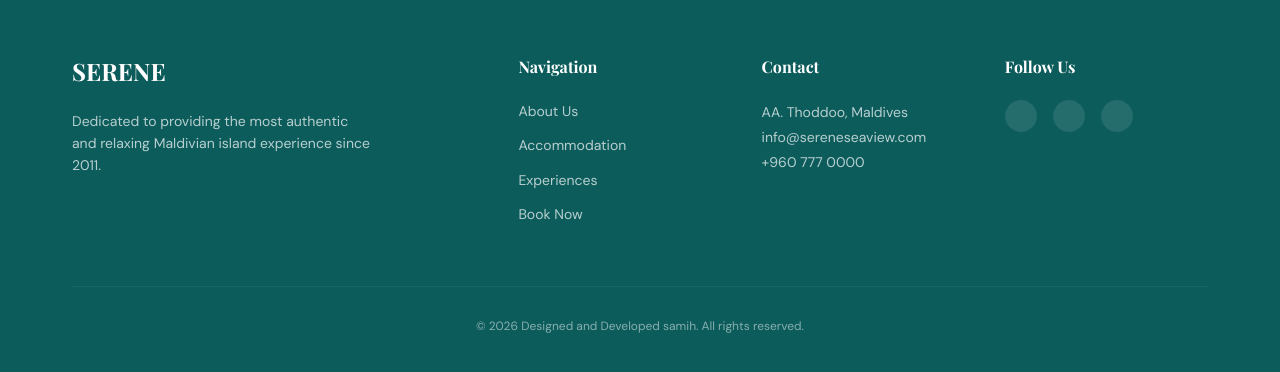
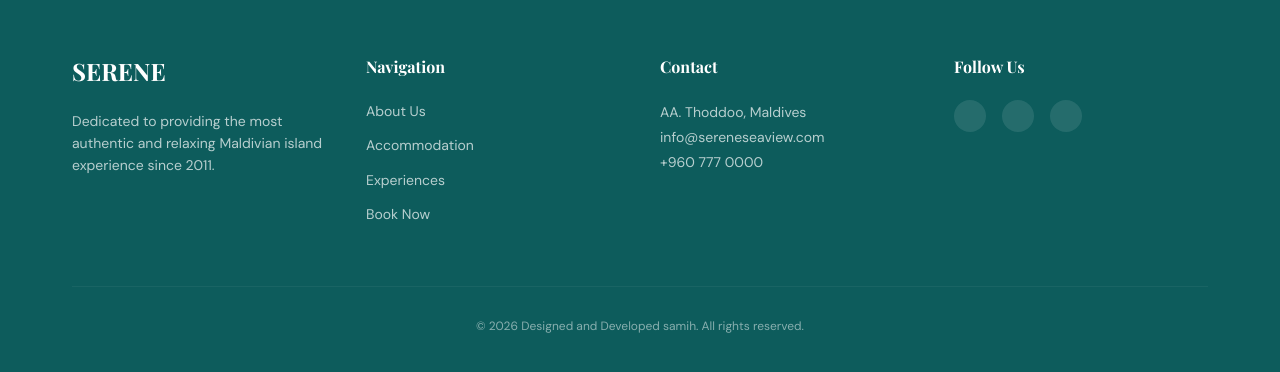
Before and after one commit to ahmedsaamih/visitbaarah, a Next.js app: page / in a window 1280 px wide. Shown: the part 2662-3034 px from the top of the page. Built offline with nearby package versions, Linux system fonts and the light colour scheme; no server answers; the database is empty.

Commit message:
refactor: remove services from homepage data and update ExperienceSection to enhance clarity and performance

```diff
--- a/app/page.tsx
+++ b/app/page.tsx
@@ -16,7 +16,6 @@ const getHomepageData = unstable_cache(
       roomTypes,
       activities,
       menuItems,
-      services,
       gallery,
       testimonials,
       settings
@@ -27,10 +26,6 @@ const getHomepageData = unstable_cache(
         with: { media: true }
       }),
       db.query.menuItems.findMany({ where: (t, { eq }) => eq(t.isAvailable, true) }),
-      db.query.services.findMany({
-        where: (t, { eq }) => eq(t.isActive, true),
-        with: { media: true }
-      }),
       db.query.media.findMany({
         where: (t, { eq }) => eq(t.entityType, "gallery"),
         limit: 20
@@ -47,7 +42,6 @@ const getHomepageData = unstable_cache(
       roomTypes,
       activities,
       menuItems,
-      services,
       gallery,
       testimonials,
       settings
@@ -63,7 +57,6 @@ export default async function HomePage() {
     roomTypes,
     activities,
     menuItems,
-    services,
     gallery,
     testimonials,
     settings
@@ -129,7 +122,6 @@ export default async function HomePage() {
 
       <ExperienceSection
         menuItems={menuItems}
-        services={services}
         gallery={gallery}
         diningImageUrl={diningImage}
       />
@@ -177,9 +169,16 @@ export default async function HomePage() {
 
       <BookingSection roomTypes={roomTypes} />
 
-      <footer style={{ background: "var(--teal)", color: "#fff", padding: "80px 0 40px" }}>
+      <footer style={{ background: "var(--teal)", color: "#fff", padding: "clamp(56px, 10vw, 80px) 0 40px" }}>
         <div className="container">
-          <div style={{ display: "grid", gridTemplateColumns: "2fr 1fr 1fr 1fr", gap: "40px", marginBottom: "60px" }}>
+          <div
+            style={{
+              display: "grid",
+              gridTemplateColumns: "repeat(auto-fit, minmax(170px, 1fr))",
+              gap: "clamp(24px, 4vw, 40px)",
+              marginBottom: "clamp(36px, 8vw, 60px)",
+            }}
+          >
             <div>
               <h2 style={{ color: "#fff", marginBottom: "24px", fontFamily: "var(--font-serif)" }}>SERENE</h2>
               <p style={{ opacity: 0.7, maxWidth: "300px", fontSize: "14px" }}>
--- a/components/public/ExperienceSection.tsx
+++ b/components/public/ExperienceSection.tsx
@@ -4,14 +4,28 @@ import { useState } from "react";
 import MenuModal from "./MenuModal";
 import GsapCarousel from "./GsapCarousel";
 
+interface MenuItem {
+  id: number;
+  name: string;
+  description: string | null;
+  price: string;
+  category: string;
+  isVegetarian: boolean;
+}
+
+interface GalleryItem {
+  id: number;
+  url: string;
+  alt?: string | null;
+}
+
 interface ExperienceProps {
-  menuItems: any[];
-  services: any[];
-  gallery: any[];
+  menuItems: MenuItem[];
+  gallery: GalleryItem[];
   diningImageUrl?: string;
 }
 
-export default function ExperienceSection({ menuItems, services, gallery, diningImageUrl }: ExperienceProps) {
+export default function ExperienceSection({ menuItems, gallery, diningImageUrl }: ExperienceProps) {
   const [isMenuOpen, setIsMenuOpen] = useState(false);
 
   const hasDining = menuItems && menuItems.length > 0;
@@ -61,7 +75,7 @@ export default function ExperienceSection({ menuItems, services, gallery, dining
                 </div>
               </div>
               <div className="reveal">
-                <h3 style={{ fontSize: "clamp(24px, 3vw, 28px)", marginBottom: "32px", borderBottom: "1px solid var(--border)", paddingBottom: "16px" }}>The Chef's Specials</h3>
+                <h3 style={{ fontSize: "clamp(24px, 3vw, 28px)", marginBottom: "32px", borderBottom: "1px solid var(--border)", paddingBottom: "16px" }}>The Chef&apos;s Specials</h3>
                 <div style={{ display: "flex", flexDirection: "column", gap: "24px" }}>
                   {menuItems.slice(0, 5).map(item => (
                     <div key={item.id} style={{ display: "flex", justifyContent: "space-between", alignItems: "start" }}>
@@ -99,7 +113,7 @@ export default function ExperienceSection({ menuItems, services, gallery, dining
           </div>
 
           <div style={{ padding: "0 20px" }}>
-             <GsapCarousel showArrows={false} showDots={false}>
+             <GsapCarousel autoPlay={true} interval={4500} showArrows={false} showDots={true}>
                 {Array.from({ length: Math.ceil(gallery.length / 4) }).map((_, rowIndex) => (
                   <div key={rowIndex} style={{
                     display: "flex",
```
Also changed, not shown: components/public/GsapCarousel.tsx (+6 -2 lines).
